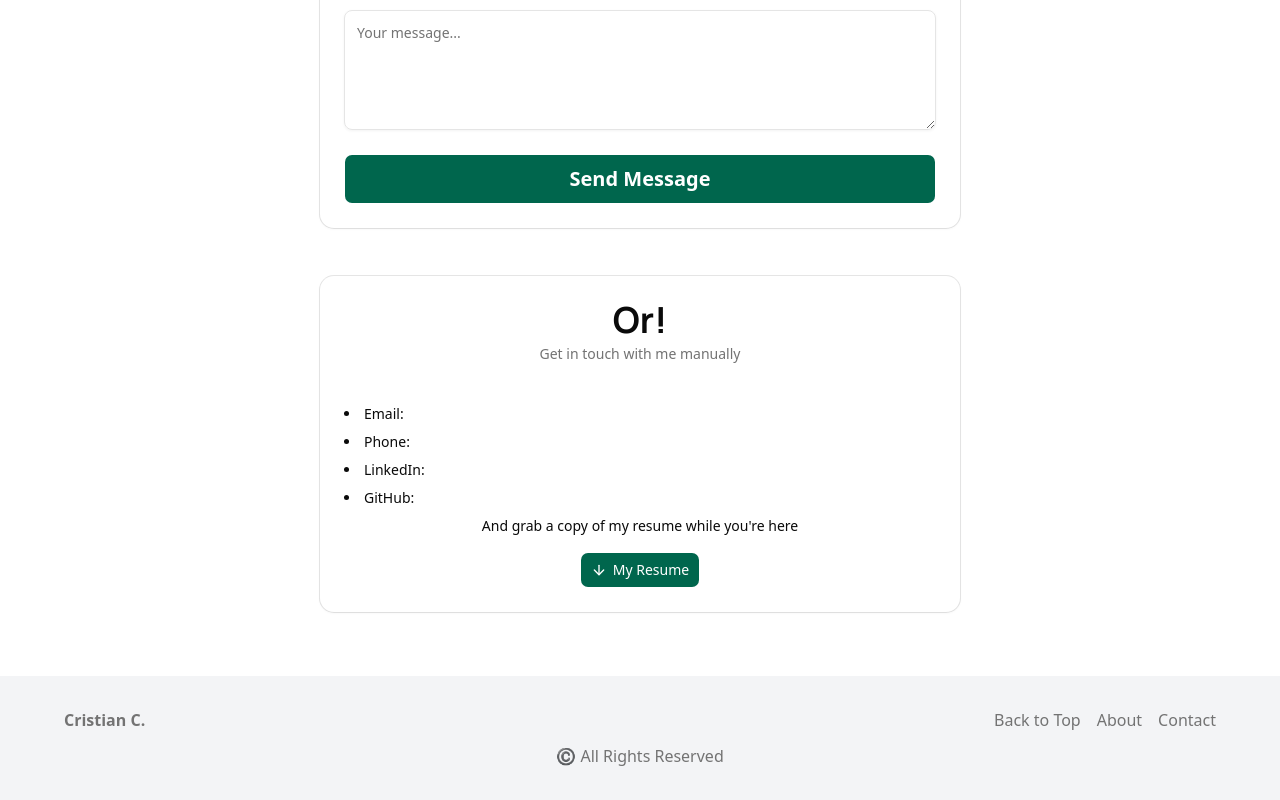
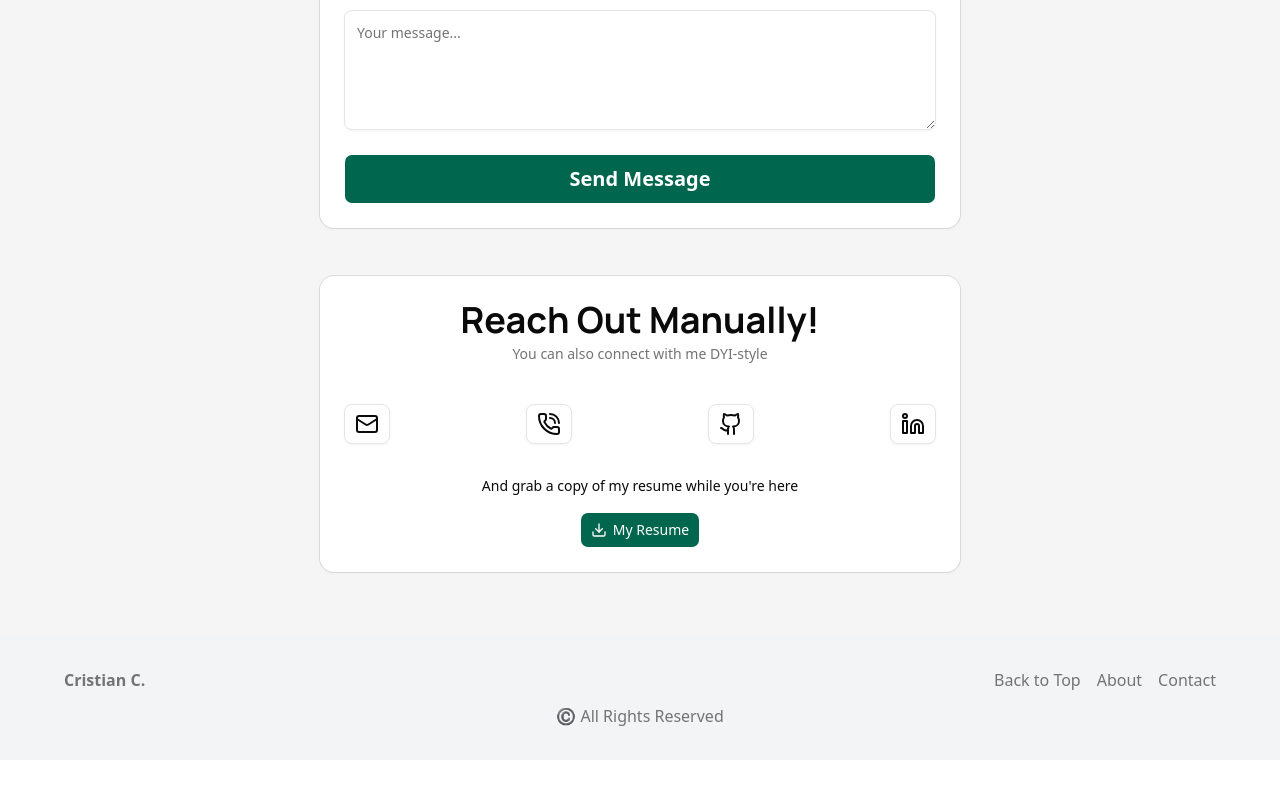
Before and after one commit to ccioanca/Blueprints, a React (Vite) app: page / in a window 1280 px wide. Shown: the part 3877-4677 px from the top of the page. After the commit the page ends 4637 px from the top, so only its background shows below. Built offline with nearby package versions, Linux system fonts and the light colour scheme.

Commit message:
Update Contact.tsx

```diff
--- a/src/components/Contact.tsx
+++ b/src/components/Contact.tsx
@@ -4,9 +4,8 @@ import { Textarea } from '@/components/ui/textarea';
 import { Button } from '@/components/ui/button';
 import { Label } from '@/components/ui/label';
 import { Card, CardContent, CardDescription, CardHeader, CardTitle } from '@/components/ui/card';
-import { ArrowDownIcon } from 'lucide-react';
+import { DownloadIcon, GithubIcon, LinkedinIcon, MailIcon, PhoneCallIcon } from 'lucide-react';
 import { toast } from 'sonner';
-import { error } from 'node:console';
 
 
 const Contact = () => {
@@ -52,7 +51,7 @@ const Contact = () => {
 
 
   return (
-    <section id="contact" className="py-16">
+    <section id="contact" className="py-16 bg-accent">
 
       <div className="container mx-auto section">
         <Card className=''>
@@ -117,24 +116,41 @@ const Contact = () => {
         <Card className='mt-12'>
           <CardHeader>
             <CardTitle>
-              <h2 className="text-4xl font-bold text-center">Or!</h2>
+              <h2 className="text-4xl font-bold text-center">Reach Out Manually!</h2>
             </CardTitle>
             <CardDescription>
-              <p className='text-center mb-4'>Get in touch with me manually</p>
+              <p className='text-center mb-4'>You can also connect with me DYI-style</p>
             </CardDescription>
           </CardHeader>
           <CardContent>
-            <ul className='list-inside'>
-              <li className='list-disc mb-2'>Email:</li>
-              <li className='list-disc mb-2'>Phone:</li>
-              <li className='list-disc mb-2'>LinkedIn:</li>
-              <li className='list-disc mb-2'>GitHub:</li>
-            </ul>
+
+            <div className='w-full flex justify-between mb-8'>
+              <Button asChild size="lg" variant='outline'>
+                <a href='mailto:cristian.cioanca@gmail.com'>
+                  <MailIcon className="size-6"/>
+                </a>
+              </Button>
+              <Button asChild size="lg" variant='outline'>
+                <a href='tel:2263733412'>
+                  <PhoneCallIcon className="size-6" />
+                </a>
+              </Button>
+              <Button asChild size="lg" variant='outline'>
+                <a href='https://github.com/ccioanca'>
+                  <GithubIcon className="size-6" />
+                </a>
+              </Button>
+              <Button asChild size="lg" variant='outline'>
+                <a href='https://www.linkedin.com/in/cristian-cioanca/'>
+                  <LinkedinIcon className="size-6" />
+                </a>
+              </Button>
+            </div>
             <p className='text-center mb-4'>And grab a copy of my resume while you're here</p>
             <div className='flex justify-center'>
               <Button className='mx-auto' asChild>
                 <a href='/public/assets/Resume Cristian cioanca.pdf' download={"Resume-Cristian.pdf"}>
-                  <ArrowDownIcon /> My Resume
+                  <DownloadIcon /> My Resume
                 </a>
               </Button>
             </div>
```
